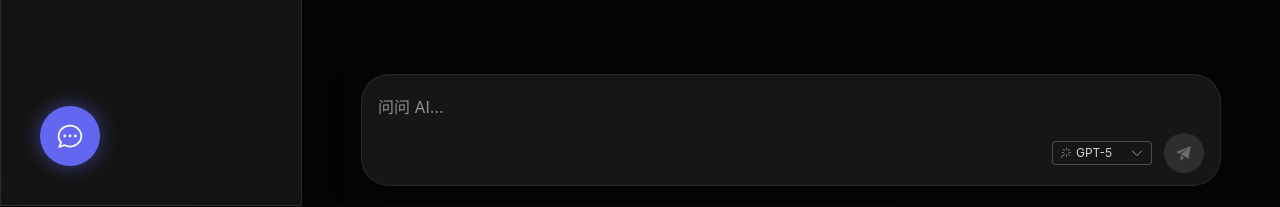
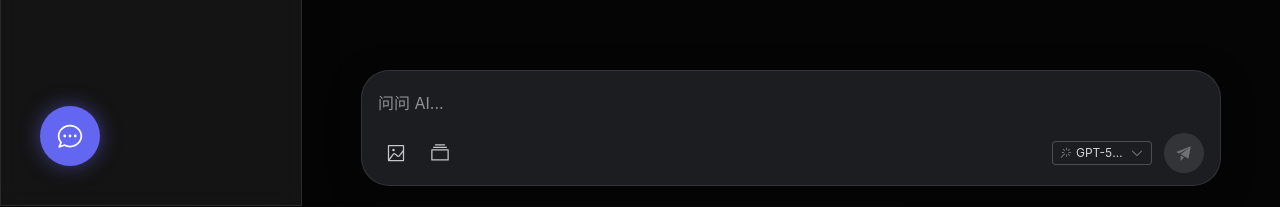
Before and after one commit to Munjie/munjie-vue3-web, a Vue app: page /ai-chat in a window 1280 px wide. Shown: the part 594-801 px from the top of the page. Built offline with nearby package versions, Linux system fonts and the light colour scheme.

Commit message:
feat# 更新 支持文件上传

```diff
--- a/components.d.ts
+++ b/components.d.ts
@@ -26,6 +26,7 @@ declare module 'vue' {
     ElRow: typeof import('element-plus/es')['ElRow']
     ElSelect: typeof import('element-plus/es')['ElSelect']
     ElTag: typeof import('element-plus/es')['ElTag']
+    ElUpload: typeof import('element-plus/es')['ElUpload']
     MetaLogo: typeof import('./src/components/MetaLogo.vue')['default']
     PostCard: typeof import('./src/components/PostCard.vue')['default']
     RouterLink: typeof import('vue-router')['RouterLink']
--- a/src/views/AiChatView.vue
+++ b/src/views/AiChatView.vue
@@ -35,6 +35,52 @@
                     <div class="typing-indicator"><span>.</span><span>.</span><span>.</span></div>
                 </div>
             </div>
+<!--            <div class="input-area-container">-->
+<!--                <div class="input-card glass-panel">-->
+<!--                    <el-input-->
+<!--                        v-model="userInput"-->
+<!--                        type="textarea"-->
+<!--                        :autosize="{ minRows: 1, maxRows: 6 }"-->
+<!--                        placeholder="问问 AI..."-->
+<!--                        @keydown.enter.prevent="handleEnter"-->
+<!--                        class="chat-textarea"-->
+<!--                    />-->
+
+<!--                    <div class="input-actions">-->
+<!--                        <el-select-->
+<!--                            v-model="selectedModel"-->
+<!--                            size="small"-->
+<!--                            class="gemini-selector"-->
+<!--                            :teleported="true"-->
+<!--                            placement="top-end"-->
+<!--                        >-->
+<!--                            <template #prefix>-->
+<!--                                <el-icon class="model-icon"><MagicStick /></el-icon>-->
+<!--                            </template>-->
+<!--                            <el-option-->
+<!--                                v-for="item in modelOptions"-->
+<!--                                :key="item.value"-->
+<!--                                :label="item.label"-->
+<!--                                :value="item.value"-->
+<!--                            >-->
+<!--                                <div class="model-option">-->
+<!--                                    <span class="label">{{ item.label }}</span>-->
+<!--                                    <span class="desc">{{ item.desc }}</span>-->
+<!--                                </div>-->
+<!--                            </el-option>-->
+<!--                        </el-select>-->
+
+<!--                        <el-button-->
+<!--                            class="gemini-send-btn"-->
+<!--                            :disabled="!userInput || isTyping"-->
+<!--                            @click="sendMessage"-->
+<!--                            circle-->
+<!--                        >-->
+<!--                            <el-icon><Promotion /></el-icon>-->
+<!--                        </el-button>-->
+<!--                    </div>-->
+<!--                </div>-->
+<!--            </div>-->
             <div class="input-area-container">
                 <div class="input-card glass-panel">
                     <el-input
@@ -46,26 +92,46 @@
                         class="chat-textarea"
                     />
 
-                    <div class="input-actions">
+                    <div class="input-toolbar">
+                        <div class="toolbar-left">
+                            <el-upload
+                                action="#"
+                                :auto-upload="false"
+                                :show-file-list="false"
+                                @change="handleFileUpload"
+                            >
+                                <template #trigger>
+                                    <div class="icon-btn-wrapper">
+                                        <el-icon class="action-icon"><Picture /></el-icon>
+                                    </div>
+                                </template>
+                            </el-upload>
+                            <div class="icon-btn-wrapper">
+                                <el-icon class="action-icon"><Files /></el-icon>
+                            </div>
+                        </div>
+
+                        <div class="toolbar-right">
                             <el-select
                                 v-model="selectedModel"
                                 size="small"
-                            class="gemini-selector"
+                                class="gemini-pill-selector"
                                 :teleported="true"
                                 placement="top-end"
                             >
                                 <template #prefix>
-                                <el-icon class="model-icon"><MagicStick /></el-icon>
+                                    <el-icon class="model-sparkle"><MagicStick /></el-icon>
                                 </template>
+
                                 <el-option
                                     v-for="item in modelOptions"
                                     :key="item.value"
                                     :label="item.label"
                                     :value="item.value"
                                 >
-                                <div class="model-option">
-                                    <span class="label">{{ item.label }}</span>
-                                    <span class="desc">{{ item.desc }}</span>
+                                    <div class="model-option-content">
+                                        <div class="model-name">{{ item.label }}</div>
+                                        <div class="model-description">{{ item.desc }}</div>
                                     </div>
                                 </el-option>
                             </el-select>
@@ -78,6 +144,7 @@
                             >
                                 <el-icon><Promotion /></el-icon>
                             </el-button>
+                        </div>
                     </div>
                 </div>
             </div>
@@ -107,10 +174,15 @@ import {Plus, Cpu, User, DocumentCopy, Delete, ChatLineRound, Promotion} from '@
 
 // 模型选项配置
 const modelOptions = [
-    { label: 'GPT-5', value: 'gpt-5-nano', desc: '平衡性能与速度' },
-    { label: 'DeepSeek-R1', value: 'DeepSeek-R1-0528-Qwen3-8B', desc: '强大的通用能力' }
+    { label: 'GPT-5-Nano', value: 'gpt-5-nano', desc: '平衡性能与速度' },
+    { label: 'GPT-5.2', value: 'gpt-5.2', desc: 'gpt-5.2' },
+    { label: 'DeepSeek-R1', value: 'DeepSeek-R1-0528-Qwen3-8B', desc: '日常处理' },
+    { label: 'DeepSeek-V3', value: 'deepseek-v3', desc: '日常处理' },
+    { label: 'DeepSeek-V3-2-Exp', value: 'deepseek-v3-2-exp', desc: '日常处理' },
 ]
-
+const handleFileUpload = (file: any) => {
+    ElMessage.info(`已选择文件: ${file.name} (后端接入开发中...)`)
+}
 
 const selectedModel = ref<string>(modelOptions[0]?.value ?? '')
 // --- 状态定义 ---
@@ -506,7 +578,7 @@ const fallbackCopy = (text: string) => {
 
 .gemini-selector {
     /* 1. 给一个最小宽度，防止文字消失 */
-    min-width: 100px;
+    min-width: 150px;
     width: auto;
 
     :deep(.el-input__wrapper) {
@@ -576,4 +648,127 @@ const fallbackCopy = (text: string) => {
     .label { font-weight: bold; font-size: 14px; }
     .desc { font-size: 11px; color: #888; margin-top: 2px; }
 }
+
+/* -------------------
+   1. 输入框外壳
+   ------------------- */
+.input-card {
+    max-width: 850px;
+    margin: 0 auto;
+    padding: 12px 16px;
+    border-radius: 28px;
+    background: rgba(32, 33, 36, 0.9) !important; // 更接近深色模式底色
+    border: 1px solid rgba(255, 255, 255, 0.1);
+    display: flex;
+    flex-direction: column;
+}
+
+/* -------------------
+   2. 底部工具栏布局
+   ------------------- */
+.input-toolbar {
+    display: flex;
+    justify-content: space-between;
+    align-items: center;
+    margin-top: 8px;
+}
+
+.toolbar-left {
+    display: flex;
+    gap: 8px;
+
+    .icon-btn-wrapper {
+        width: 36px;
+        height: 36px;
+        border-radius: 50%;
+        display: flex;
+        align-items: center;
+        justify-content: center;
+        cursor: pointer;
+        transition: background 0.2s;
+        color: #c4c7c5;
+
+        &:hover {
+            background: rgba(255, 255, 255, 0.08);
+            color: #fff;
+        }
+
+        .action-icon { font-size: 20px; }
+    }
+}
+
+.toolbar-right {
+    display: flex;
+    align-items: center;
+    gap: 12px;
+}
+
+/* -------------------
+   3. 核心：胶囊模型选择器
+   ------------------- */
+.gemini-pill-selector {
+    min-width: 100px;
+    width: auto;
+    :deep(.el-input__wrapper) {
+        background-color: transparent !important;
+        border: 1px solid #444746 !important; // Gemini 风格的细边框
+        border-radius: 20px !important; // 胶囊圆角
+        padding: 2px 12px !important;
+        box-shadow: none !important;
+        height: 32px;
+
+        &:hover {
+            background-color: rgba(255, 255, 255, 0.05) !important;
+            border-color: #5f6368 !important;
+        }
+
+        .el-input__inner {
+            color: #c4c7c5 !important;
+            font-size: 13px;
+            font-weight: 500;
+            width: 150px; // 固定宽度防止文字溢出
+        }
+
+        .model-sparkle {
+            color: #a8c7fa; // 浅蓝色图标
+            font-size: 14px;
+        }
+    }
+}
+
+/* -------------------
+   4. 核心：下拉描述样式
+   ------------------- */
+/* 注意：此部分需要去掉 scoped 或者使用 :deep 确保作用于弹出层 */
+.model-option-content {
+    display: flex;
+    flex-direction: column;
+    padding: 6px 0;
+    line-height: 1.4;
+
+    .model-name {
+        color: #e3e3e3;
+        font-weight: 500;
+        font-size: 10px;
+    }
+
+    .model-description {
+        color: #9aa0a6;
+        font-size: 8px;
+        margin-top: 2px;
+        white-space: normal; // 允许描述文字换行
+    }
+}
+
+/* 强制覆盖 Element Plus 默认样式以显示完整高度 */
+:deep(.el-select-dropdown__item) {
+    height: auto !important;
+    padding: 8px 15px !important;
+}
+
+.gemini-send-btn {
+    background: #a8c7fa !important; // Gemini 风格淡蓝
+    color: #062e6f !important; // 深色图标
+    border: none !important;
+}
 </style>
```
Lines whose indentation alone changed are shown as unchanged.
